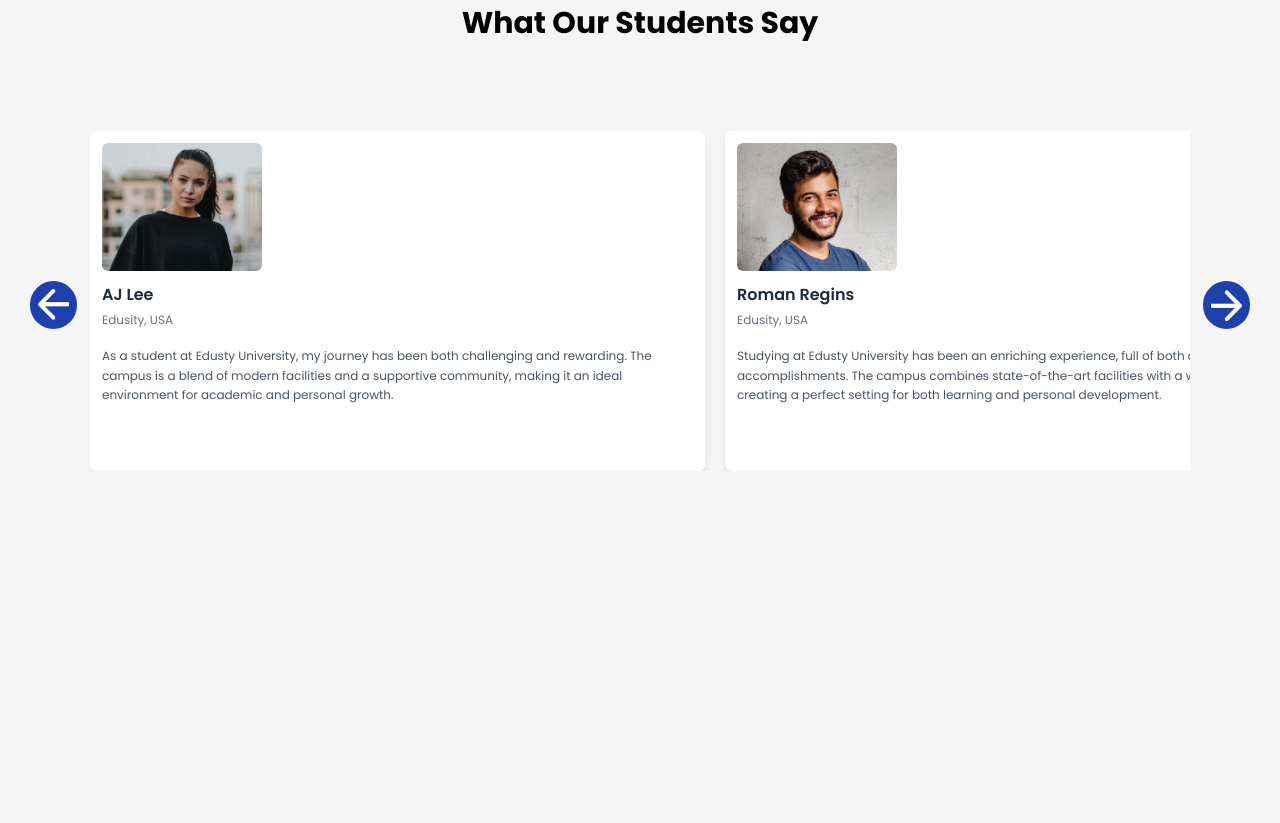
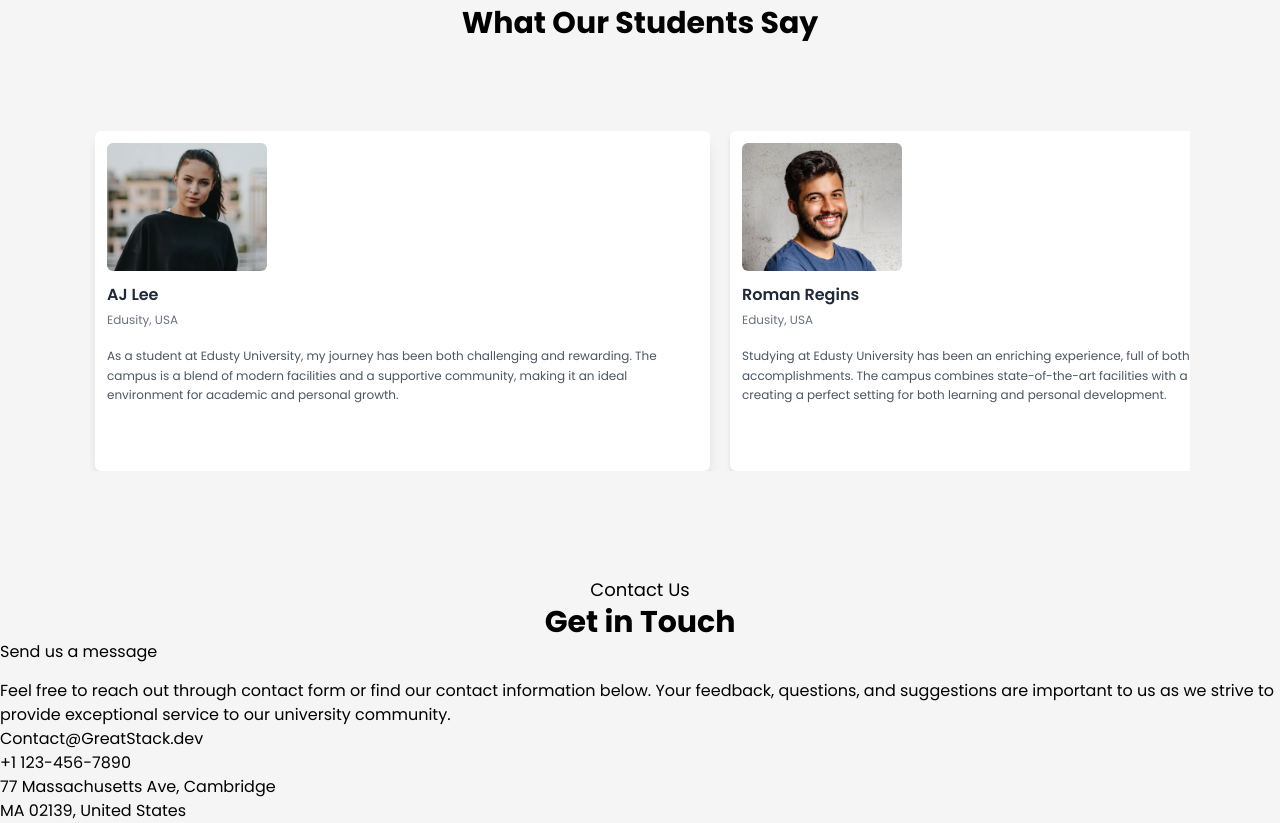
Before and after one commit to Sameer-Shahzad/react-university-website, a React (Vite) app in the folder university-website/: page / in a window 1280 px wide. Shown: the part 2726-3549 px from the top of the page. Before the commit the page ends 3287 px from the top, so only its background shows below. Built offline with nearby package versions, Linux system fonts and the light colour scheme.

Commit message:
fifth commit

```diff
--- a/university-website/src/App.jsx
+++ b/university-website/src/App.jsx
@@ -6,6 +6,7 @@ import Title from './Components/Title/Title'
 import About from './Components/About/About'
 import Campus from './Components/Campus/Campus'
 import Testimonials from './Components//Testimonials/Testimonials'
+import Contacts from './Components/Contact/Contacts'
 
 const App = () => {
   return (
@@ -19,6 +20,8 @@ const App = () => {
       <Campus/>
       <Title para="Testimonials" heading="What Our Students Say"/>
       <Testimonials/>
+      <Title para="Contact Us" heading="Get in Touch"/>
+      <Contacts/>
     </div>
   )
 }
--- /dev/null
+++ b/university-website/src/Components/Contact/Contacts.jsx
@@ -0,0 +1,20 @@
+import React from 'react'
+
+const Contacts = () => {
+  return (
+     <div className='contact'>
+      <div className='contact-col'>
+        <h3>Send us a message</h3>
+        <p>Feel free to reach out through contact form or find our contact information below. Your feedback, questions, and suggestions are important to us as we strive to provide exceptional service to our university community.</p>
+        <ul>
+          <li>Contact@GreatStack.dev</li>
+          <li>+1 123-456-7890</li>
+          <li>77 Massachusetts Ave, Cambridge<br/> MA 02139, United States</li>
+        </ul>
+      </div>
+      <div className='contact-col'></div>
+    </div>
+  )
+}
+
+export default Contacts
--- a/university-website/src/Components/Testimonials/Testimonials.css
+++ b/university-website/src/Components/Testimonials/Testimonials.css
@@ -1,13 +1,14 @@
 .extendingWidth {
-    width: 200%;
+    width: 100%;
     display: flex;
     flex-direction: row;
     gap: 20px;
+    padding-left: 5px;
+    overflow-x: hidden;
 }
 
 .forMargin {
     margin: 90px;
-
 }
 
 li {
--- a/university-website/src/Components/Testimonials/Testimonials.jsx
+++ b/university-website/src/Components/Testimonials/Testimonials.jsx
@@ -1,69 +1,54 @@
 import React from 'react'
-import next_icon from '../../assets/next-icon.png'
-import back_icon from '../../assets/back-icon.png'
 import user1 from '../../assets/user-1.png'
 import user2 from '../../assets/user-2.png'
-import user3 from '../../assets/user-3.png'
-import user4 from '../../assets/user-4.png'
 import './Testimonials.css'
-
 
 const Testimonials = () => {
   return (
-    <div className="relative forMargin">
-      <img className="absolute rounded-3xl left-0 h-12 againForMargin cursor-pointer bg-blue-800 p-2 " src={back_icon} alt="" />
-     <img className="absolute rounded-3xl right-0 h-12 againForMargin cursor-pointer bg-blue-800 p-2" src={next_icon} alt="" />
-      <div className="overflow-x-hidden ">
-          <ul className="flex extendingWidth">
-
+    <div className="relative forMargin overflow-visible">
+      <ul className="flex extendingWidth relative z-10">
         <li>
           <div className="bg-white p-3 rounded-md shadow-lg hover:shadow-2xl transition-shadow studentCard">
             <img
-                  src={user1} alt="Student" className="w-40 h-32 object-cover rounded-md mb-3" />
+              src={user1}
+              alt="Student"
+              className="w-40 h-32 object-cover rounded-md mb-3"
+            />
             <div className="mb-1">
               <h3 className="font-semibold text-base text-gray-800">AJ Lee</h3>
               <span className="text-gray-500 text-xs">Edusity, USA</span>
             </div>
             <p className="text-gray-600 text-xs leading-relaxed">
-                  As a student at Edusty University, my journey has been both challenging and rewarding.
-                  The campus is a blend of modern facilities and a supportive community, making it an
-                  ideal environment for academic and personal growth.
+              As a student at Edusty University, my journey has been both
+              challenging and rewarding. The campus is a blend of modern
+              facilities and a supportive community, making it an ideal
+              environment for academic and personal growth.
             </p>
           </div>
         </li>
 
         <li>
           <div className="bg-white p-3 rounded-md shadow-md hover:shadow-2xl transition-shadow studentCard">
-                  <img src={user2} alt="" className="w-40 h-32 object-cover rounded-md mb-3" />
+            <img
+              src={user2}
+              alt=""
+              className="w-40 h-32 object-cover rounded-md mb-3"
+            />
             <div className="mb-1">
-                    <h3 className="font-semibold text-base text-gray-800">Roman Regins</h3>
+              <h3 className="font-semibold text-base text-gray-800">
+                Roman Regins
+              </h3>
               <span className="text-gray-500 text-xs">Edusity, USA</span>
             </div>
-                  <p className="text-gray-600 text-xs leading-relaxed">Studying at Edusty University has been an enriching experience, full of both challenges and accomplishments. The campus combines state-of-the-art facilities with a welcoming community, creating a perfect setting for both learning and personal development.</p>
-              </div>
-            </li>
-            <li>
-              <div className="bg-white p-3 rounded-md shadow-md hover:shadow-2xl transition-shadow studentCard">
-                  <img src={user3} alt="" className="w-40 h-32 object-cover rounded-md mb-3" />
-                  <div className="mb-1">
-                    <h3 className="font-semibold text-base text-gray-800">Becky Lynch</h3>
-                    <span className="text-gray-500 text-xs">Edusity, USA</span>
-                  </div>
-                  <p className="text-gray-600 text-xs leading-relaxed">Being a student at Edusty University has offered me numerous opportunities to grow academically and personally. The university's contemporary infrastructure, along with a supportive community, makes it an ideal place for learning and self-improvement.</p>
-              </div>
-            </li>
-            <li>
-              <div className="bg-white p-3 rounded-md shadow-md hover:shadow-2xl transition-shadow studentCard">
-                  <img src={user4} alt="" className="w-40 h-32 object-cover rounded-md mb-3" />
-                  <div className="mb-1">
-                    <h3 className="font-semibold text-base text-gray-800">CM Punk</h3>
-                    <span className="text-gray-500 text-xs">Edusity, USA</span>
-                  </div>
-                  <p className="text-gray-600 text-xs leading-relaxed">At Edusty University, my experience has been both demanding and fulfilling. The combination of advanced facilities and a nurturing community makes the campus an excellent place for pursuing education and developing oneself.</p>
+            <p className="text-gray-600 text-xs leading-relaxed">
+              Studying at Edusty University has been an enriching experience,
+              full of both challenges and accomplishments. The campus combines
+              state-of-the-art facilities with a welcoming community, creating a
+              perfect setting for both learning and personal development.
+            </p>
           </div>
         </li>
       </ul>
-      </div>
     </div>
   )
 }
```
Lines whose indentation alone changed are shown as unchanged.
